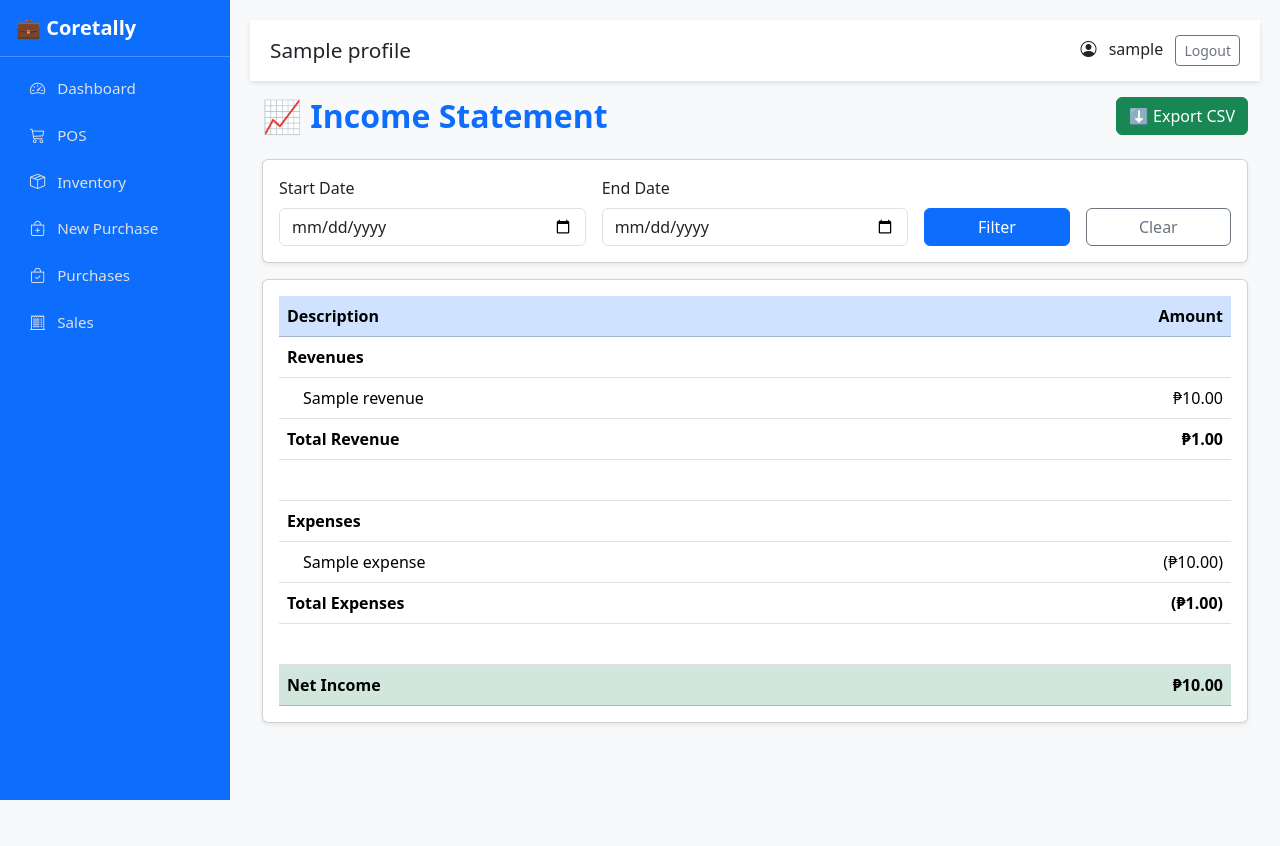
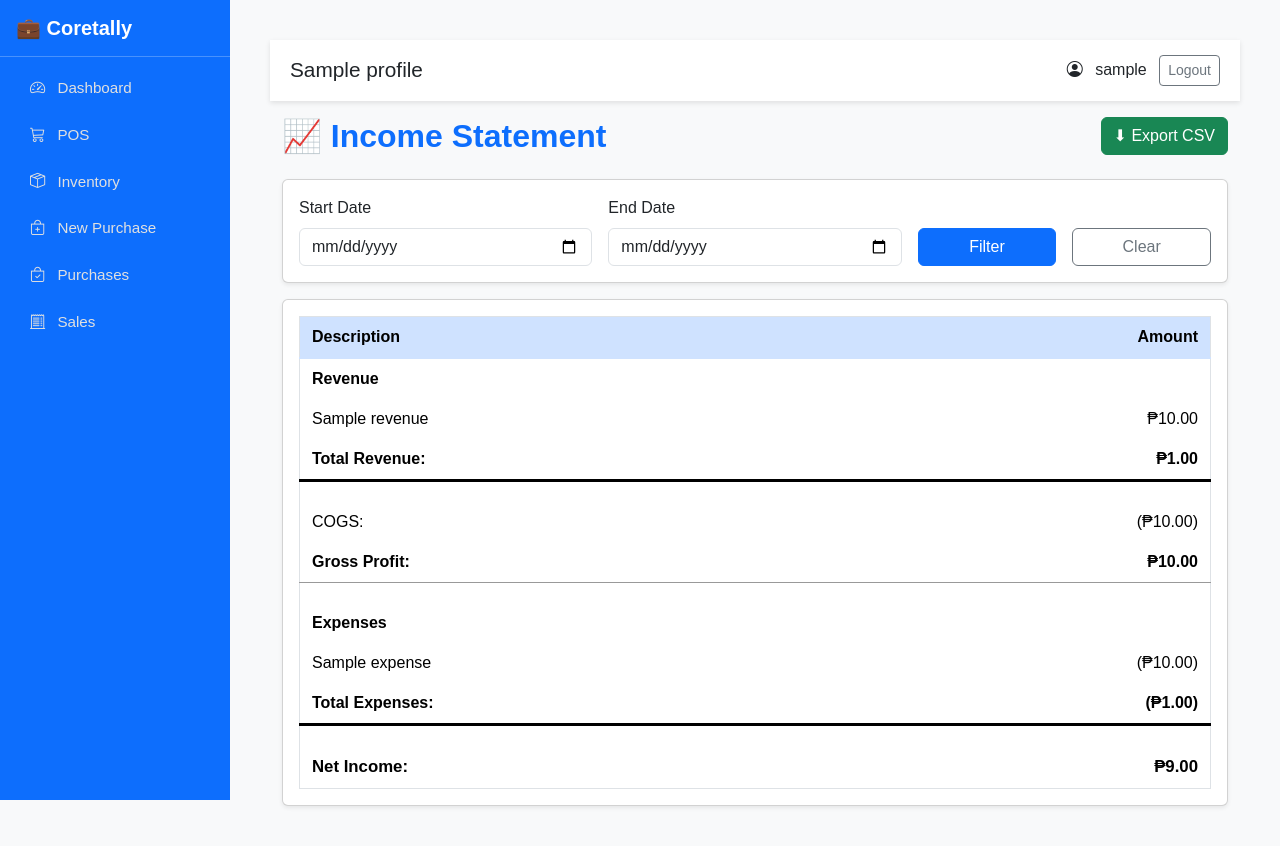
Before and after one commit to RefactorCore/casweb, a Flask app: template templates/income_statement.html in a window 1280 px wide. Before the commit the page ends 800 px from the top, so only its background shows below. Run offline with Flask 3, Linux system fonts and the light colour scheme; a user stored in the database is signed in; tables that the repository leaves empty hold one stand-in row (values such as "Sample post"); the template is opened without the code that fills it: most values are stand-ins (such as "Sample title", 1, 10 or a date in 2020).

Commit message:
Add files via upload

```diff
--- a/templates/base.html
+++ b/templates/base.html
@@ -7,6 +7,7 @@
 
   <link href="https://cdn.jsdelivr.net/npm/bootstrap@5.3.2/dist/css/bootstrap.min.css" rel="stylesheet">
   <link href="https://cdn.jsdelivr.net/npm/bootstrap-icons@1.11.3/font/bootstrap-icons.css" rel="stylesheet">
+  <link rel="stylesheet" href="{{ url_for('static', filename='styles.css') }}">
 
 
 
--- a/templates/income_statement.html
+++ b/templates/income_statement.html
@@ -1,6 +1,5 @@
 {% extends "base.html" %}
 {% block content %}
-
 
 <div class="d-flex justify-content-between align-items-center mb-4">
     <h2 class="fw-bold text-primary mb-0">📈 Income Statement</h2>
@@ -32,7 +31,7 @@
 
 <div class="card shadow-sm">
     <div class="card-body">
-            <table class="table table-hover align-middle mb-0">
+        <table class="table report-table mb-0">
           <thead class="table-primary">
             <tr>
               <th>Description</th>
@@ -40,40 +39,90 @@
             </tr>
           </thead>
           <tbody>
-                    <tr class="fw-bold">
-                        <td>Revenues</td>
-                        <td class="text-end"></td>
+
+            <!-- Revenue section -->
+            <tr class="report-section-header">
+              <td>Revenue</td>
+              <td class="report-amount"></td>
             </tr>
+
+            {# Attempt to show a "Sales Revenue" line first if present, otherwise render all revenue lines #}
+            {% if 'Sales Revenue' in revenues %}
+            <tr>
+              <td class="report-indent">Sales Revenue:</td>
+              <td class="report-amount">{{ revenues['Sales Revenue'] | money }}</td>
+            </tr>
+            {% endif %}
+
+            {# Render any other revenue lines (excluding Sales Revenue if already shown) #}
             {% for name, balance in revenues.items() %}
+              {% if name != 'Sales Revenue' %}
               <tr>
-                        <td class="ps-4">{{ name }}</td>
-                        <td class="text-end">{{ balance | money }}</td>
+                <td class="report-indent">{{ name }}</td>
+                <td class="report-amount">{{ balance | money }}</td>
+              </tr>
+              {% endif %}
+            {% endfor %}
+
+            <!-- Total Revenue -->
+            <tr class="report-rule-strong">
+              <td class="fw-bold">Total Revenue:</td>
+              <td class="report-amount fw-bold">{{ total_revenue | money }}</td>
+            </tr>
+
+            <tr class="tr-spacer"><td colspan="2"></td></tr>
+
+            <!-- COGS and Gross Profit -->
+            {% if cogs is defined %}
+            <tr>
+              <td>COGS:</td>
+              <td class="report-amount amount-negative">({{ cogs | money }})</td>
+            </tr>
+
+            {% set gross_profit = total_revenue - cogs %}
+            <tr class="report-gross report-rule">
+              <td class="report-indent fw-semibold">Gross Profit:</td>
+              <td class="report-amount fw-semibold">{{ gross_profit | money }}</td>
+            </tr>
+            {% endif %}
+
+            <tr class="tr-spacer"><td colspan="2"></td></tr>
+
+            <!-- Expenses section -->
+            <tr class="report-section-header">
+              <td>Expenses</td>
+              <td class="report-amount"></td>
+            </tr>
+
+            {% for name, balance in expenses.items() %}
+            <tr>
+              <td class="report-indent">{{ name }}</td>
+              <td class="report-amount amount-negative">({{ balance | money }})</td>
             </tr>
             {% endfor %}
-                    <tr classs="table-light">
-                        <td class="fw-bold">Total Revenue</td>
-                        <td class="text-end fw-bold">{{ total_revenue | money }}</td>
+
+            <!-- Total Expenses -->
+            <tr class="report-rule-strong">
+              <td class="fw-bold">Total Expenses:</td>
+              <td class="report-amount fw-bold">({{ total_expense | money }})</td>
             </tr>
 
-                    <tr><td colspan="2">&nbsp;</td></tr> <tr class="fw-bold">
-                        <td>Expenses</td>
-                        <td class="text-end"></td>
+            <tr class="tr-spacer"><td colspan="2"></td></tr>
+
+            <!-- Net Income -->
+            {% if cogs is defined %}
+              {% set net_income_calc = (total_revenue - cogs) - total_expense %}
+              <tr class="report-net">
+                <td>Net Income:</td>
+                <td class="report-amount">{{ net_income_calc | money }}</td>
               </tr>
-                    {% for name, balance in expenses.items() %}
-                    <tr>
-                        <td class="ps-4">{{ name }}</td>
-                        <td class="text-end">({{ balance | money }})</td>
+            {% else %}
+              <tr class="report-net">
+                <td>Net Income:</td>
+                <td class="report-amount">{{ net_income | money }}</td>
               </tr>
-                    {% endfor %}
-                    <tr classs="table-light">
-                        <td class="fw-bold">Total Expenses</td>
-                        <td class="text-end fw-bold">({{ total_expense | money }})</td>
-                    </tr>
+            {% endif %}
 
-                    <tr><td colspan="2">&nbsp;</td></tr> <tr class="table-success fw-bold">
-                        <td>Net Income</td>
-                        <td class="text-end">{{ net_income | money }}</td>
-                    </tr>
           </tbody>
         </table>
     </div>
```
Lines whose indentation alone changed are shown as unchanged.
